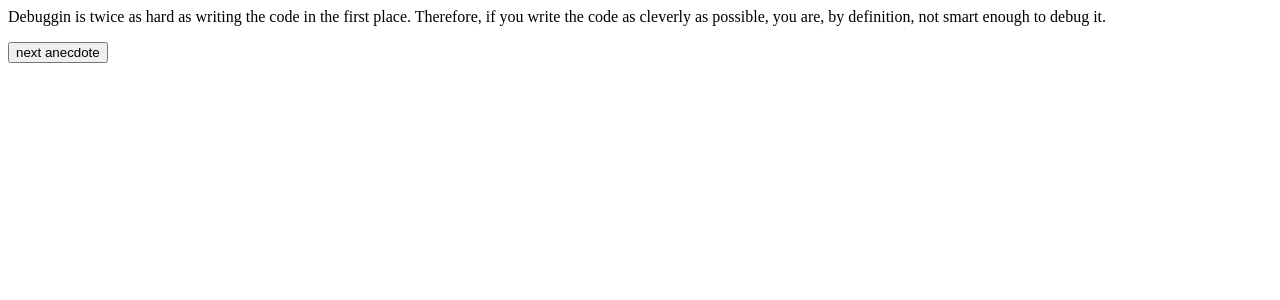
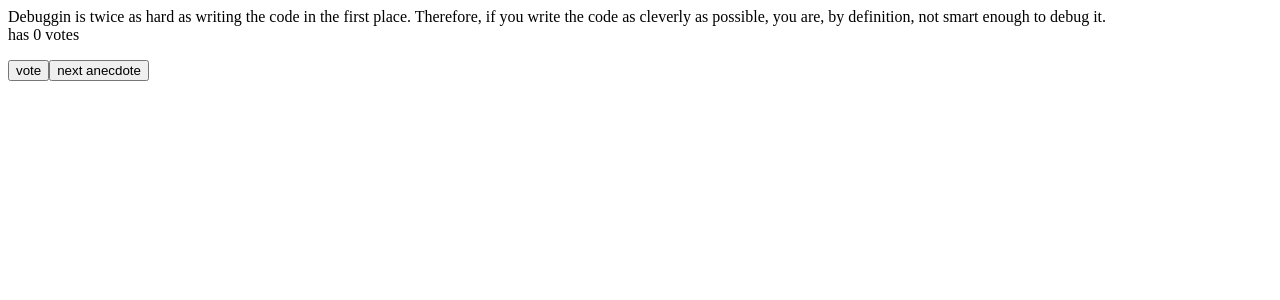
Before and after one commit to litaoz/fullstackopen, a React (Create React App) app in the folder part1/anecdotes/: page / in a window 1280 px wide. Shown: the top 300 px of the page. Built offline with nearby package versions, Linux system fonts and the light colour scheme.

Commit message:
1.13 anecdotes voting

```diff
--- a/part1/anecdotes/src/App.js
+++ b/part1/anecdotes/src/App.js
@@ -1,4 +1,9 @@
 import React, {useState} from 'react'
+
+const randomInt = (num) => {
+  // Returns a int from [0, num)
+  return Math.floor(Math.random() * num)
+}
 
 const App = () => {
   const anecdotes = [
@@ -10,17 +15,25 @@ const App = () => {
     'Debuggin is twice as hard as writing the code in the first place. Therefore, if you write the code as cleverly as possible, you are, by definition, not smart enough to debug it.'
   ]
 
-  const randomInt = (num) => {
-    // Returns a int from [0, num)
-    return Math.floor(Math.random() * num)
+  const [selected, setSelected] = useState(randomInt(anecdotes.length))
+  const [points, setPoints] = useState(new Array(anecdotes.length).fill(0))
+  const copy = [...points]
+
+  const vote = (selected) => {
+    copy[selected] += 1
+    setPoints(copy)
   }
-
-  const [selected, setSelected] = useState(randomInt(anecdotes.length))
 
   return (
     <div>
-      {anecdotes[selected]}
+      <div>
+        {anecdotes[selected]}
+      </div>
+      <div>
+        has {points[selected]} votes
+      </div>
       <p>
+        <button onClick={() => {vote(selected)}}>vote</button>
         <button onClick={() => {setSelected(randomInt(anecdotes.length))}}>next anecdote</button>
       </p>
     </div>
```
